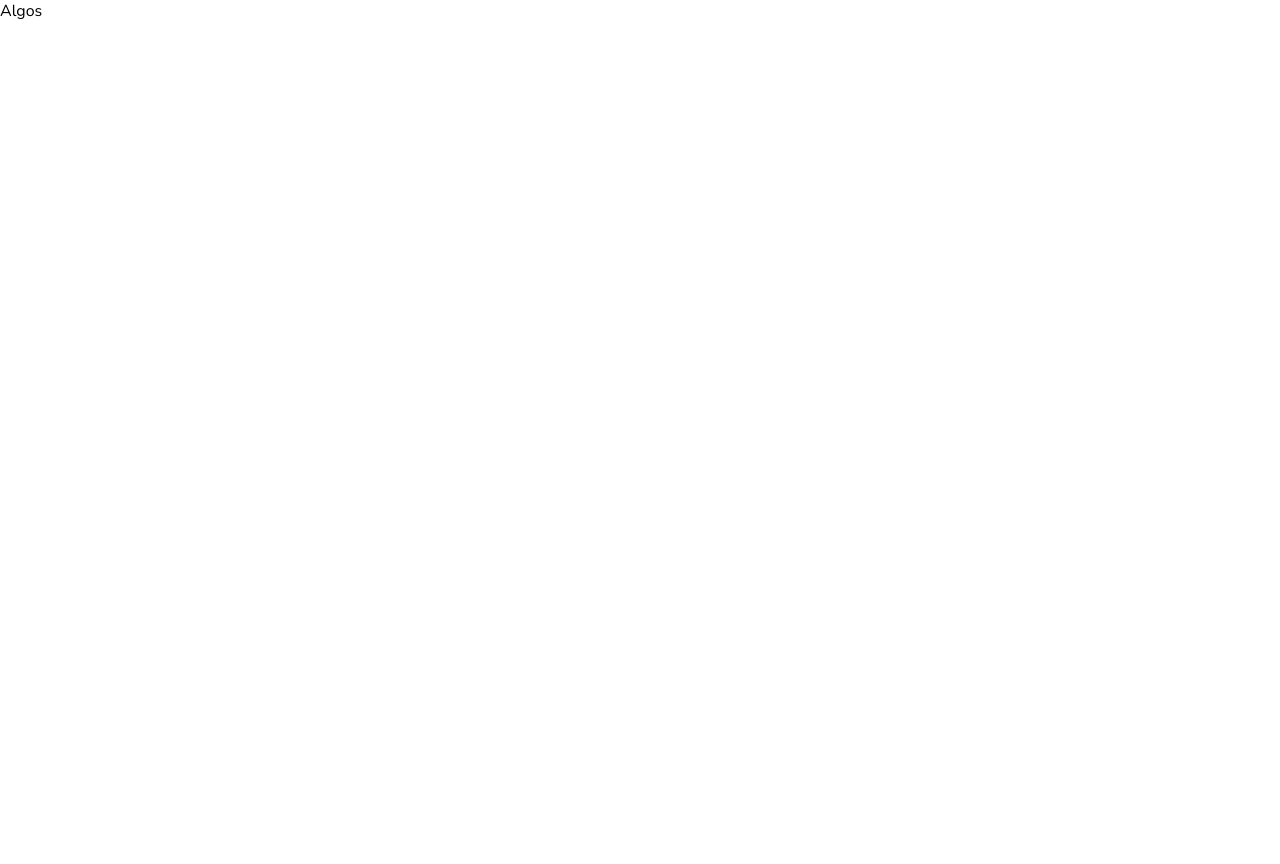
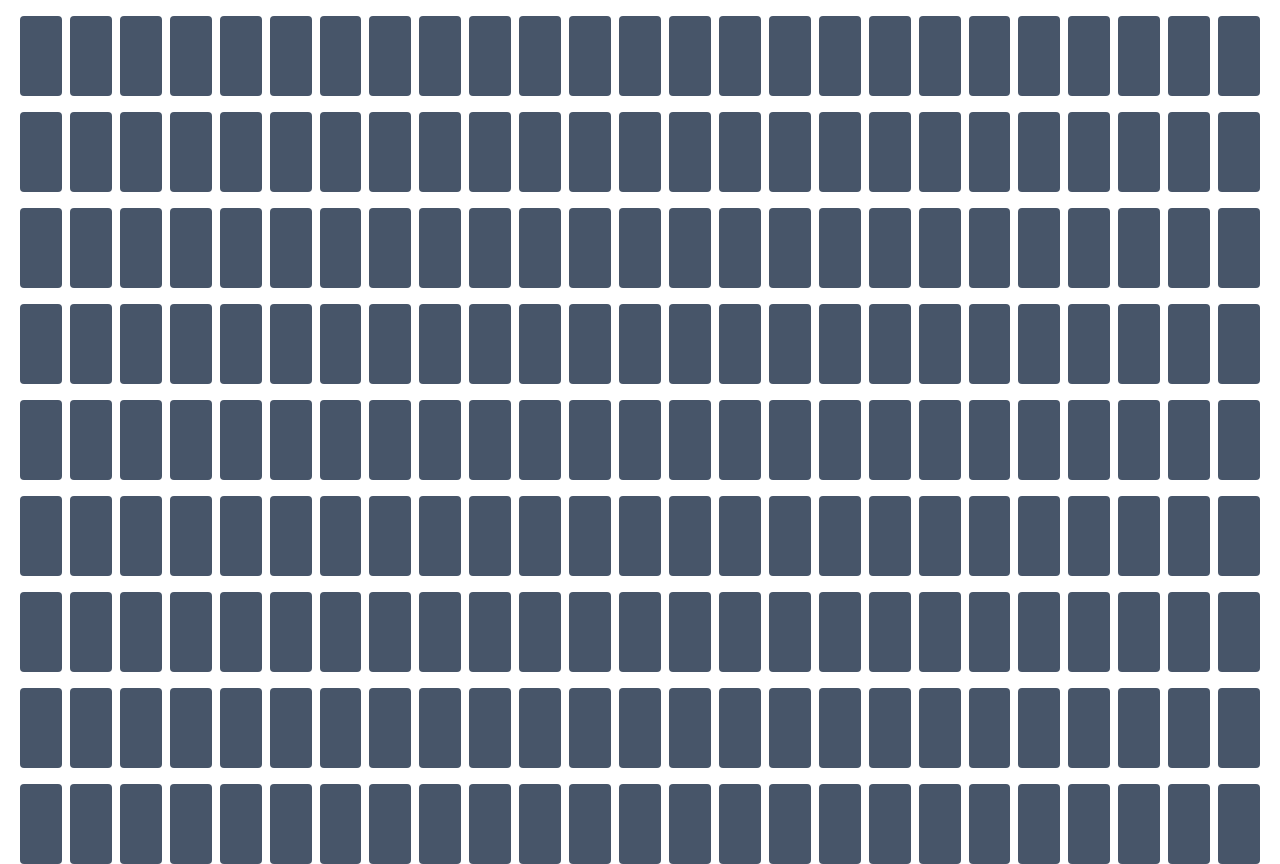
Before and after one commit to CodeJeffreyG/PathFindingVisualizer, a React (Create React App) app: page / in a window 1280 px wide. Before the commit the page ends 800 px from the top, so only its background shows below. Built offline with nearby package versions, Linux system fonts and the light colour scheme.

Commit message:
created ui

```diff
--- a/src/Algos.tsx
+++ /dev/null
@@ -1,31 +0,0 @@
-import React from "react";
-
-const Algos = () => {
-
-
-  let grid: any = [];
-  const node = {};
-
-  const createGrid = () => {
-    for (let row = 0; row < 50; row += 1) {
-      let elementsArray = [];
-
-      for (let col = 0; col < 50; col += 1) {
-        elementsArray.push(node);
-      }
-      grid.push(elementsArray);
-    }
-  };
-
-  const randomNumber = () => {
-    return Math.floor(Math.random() * 100 + 1);
-  };
-
-  createGrid();
-
-  console.log(grid);
-
-  return <div>Algos</div>;
-};
-
-export default Algos;
--- a/src/App.tsx
+++ b/src/App.tsx
@@ -1,5 +1,5 @@
 import React from "react";
-import Algos from "./Algos";
+import Algos from "./components/Algos/Algos";
 
 function App() {
   return <Algos />;
--- /dev/null
+++ b/src/components/Algos/Algos.tsx
@@ -0,0 +1,41 @@
+import React from "react";
+import "./algos.css";
+
+const Algos = () => {
+  let grid: any = [];
+  const node = {
+    isWall: false,
+    isStart: false,
+    isFinish: false,
+  };
+
+  const createGrid = () => {
+    for (let row = 0; row < 9; row += 1) {
+      let elementsArray = [];
+
+      for (let col = 0; col < 25; col += 1) {
+        let rowAndCol = `${row},${col}`;
+        elementsArray.push({ ...node, row: row, col: col });
+      }
+      grid.push(elementsArray);
+    }
+  };
+
+  const randomNumber = () => {
+    return Math.floor(Math.random() * 100 + 1);
+  };
+
+  createGrid();
+
+  const displayGrid = grid.map((row: any) => (
+    <div className="rowContainer">
+      {row.map((col: any) => (
+        <div className="node"></div>
+      ))}
+    </div>
+  ));
+
+  return <div className="gridContainer">{displayGrid}</div>;
+};
+
+export default Algos;
--- /dev/null
+++ b/src/components/Algos/algos.css
@@ -0,0 +1,21 @@
+.gridContainer {
+  width: 100%;
+  height: 100vh;
+}
+
+.rowContainer {
+  display: flex;
+  flex-direction: row;
+  margin-top: 1rem;
+  padding-left: 1rem;
+  padding-right: 1rem;
+}
+
+.node {
+  width: 5%;
+  height: 5rem;
+  margin-left: 0.25rem;
+  margin-right: 0.25rem;
+  border-radius: 0.25rem;
+  background-color: rgb(71 85 105);
+}
```
